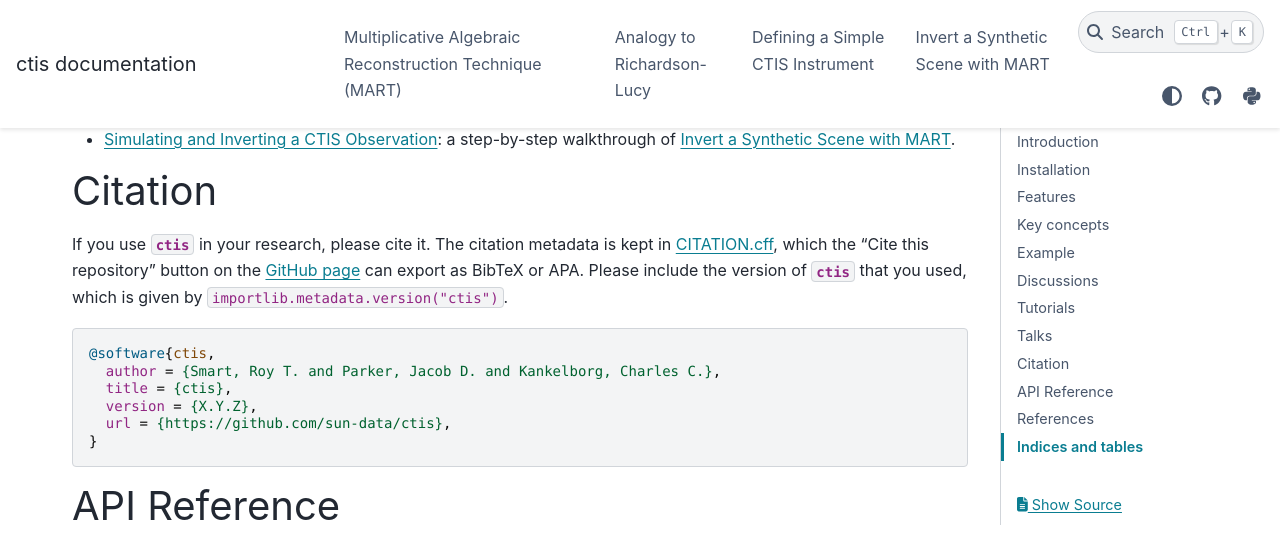
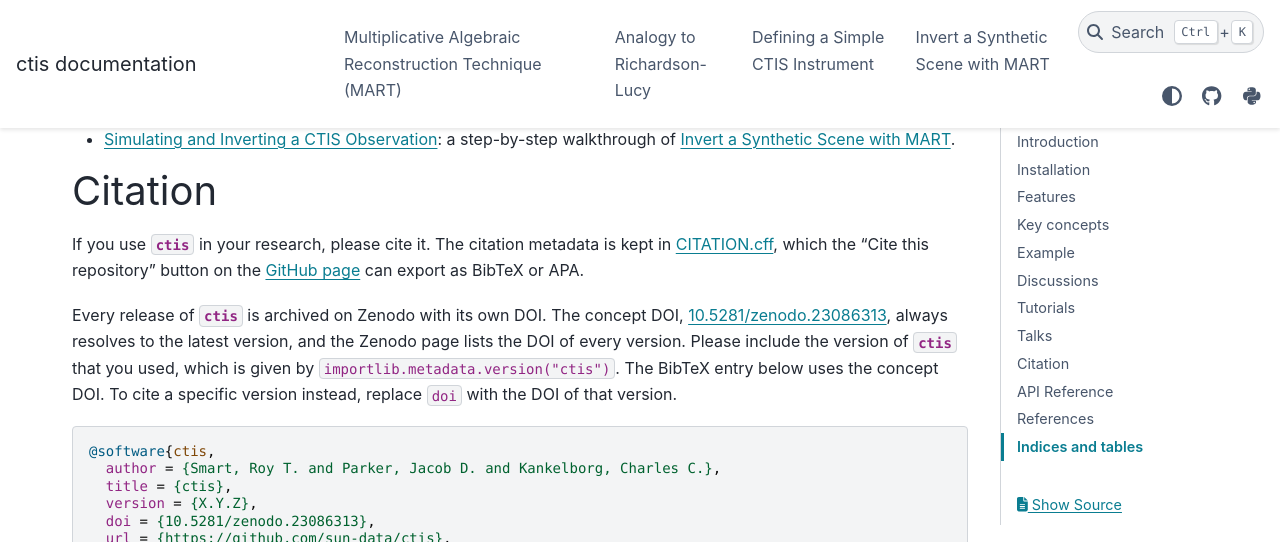
Before and after one commit to sun-data/ctis, a Sphinx documentation site: the page built from docs/index.rst, in a window 1280 px wide and 900 px high, scrolled down 2311 px, cut to the strip 0-542 px from the top of the window. Built offline with Sphinx 7.4.7 and the PyData theme 0.15.4, drawn with Linux system fonts in a browser that asks for light colours; the version number could not be read and is left out; cross-references to code outside the pages are shown as plain code.

Commit message:
Add the Zenodo concept DOI to the citation metadata. (#31)
Co-Authored-By: Claude Opus 5.5 <noreply@anthropic.com>
Claude-Session: https://claude.ai/code/session_01N6zUsPoxW26srMeWormpe8

```diff
--- a/docs/index.rst
+++ b/docs/index.rst
@@ -234,8 +234,17 @@ The citation metadata is kept in
 which the "Cite this repository" button on the
 `GitHub page <https://github.com/sun-data/ctis>`_
 can export as BibTeX or APA.
+
+Every release of :mod:`ctis` is archived on Zenodo with its own DOI.
+The concept DOI,
+`10.5281/zenodo.23086313 <https://doi.org/10.5281/zenodo.23086313>`_,
+always resolves to the latest version,
+and the Zenodo page lists the DOI of every version.
 Please include the version of :mod:`ctis` that you used,
 which is given by ``importlib.metadata.version("ctis")``.
+The BibTeX entry below uses the concept DOI.
+To cite a specific version instead,
+replace ``doi`` with the DOI of that version.
 
 .. code-block:: bibtex
 
@@ -243,6 +252,7 @@ which is given by ``importlib.metadata.version("ctis")``.
       author = {Smart, Roy T. and Parker, Jacob D. and Kankelborg, Charles C.},
       title = {ctis},
       version = {X.Y.Z},
+      doi = {10.5281/zenodo.23086313},
       url = {https://github.com/sun-data/ctis},
     }
 
```
Also changed, not shown: README.md (+10 -0 lines), 1 other file.
